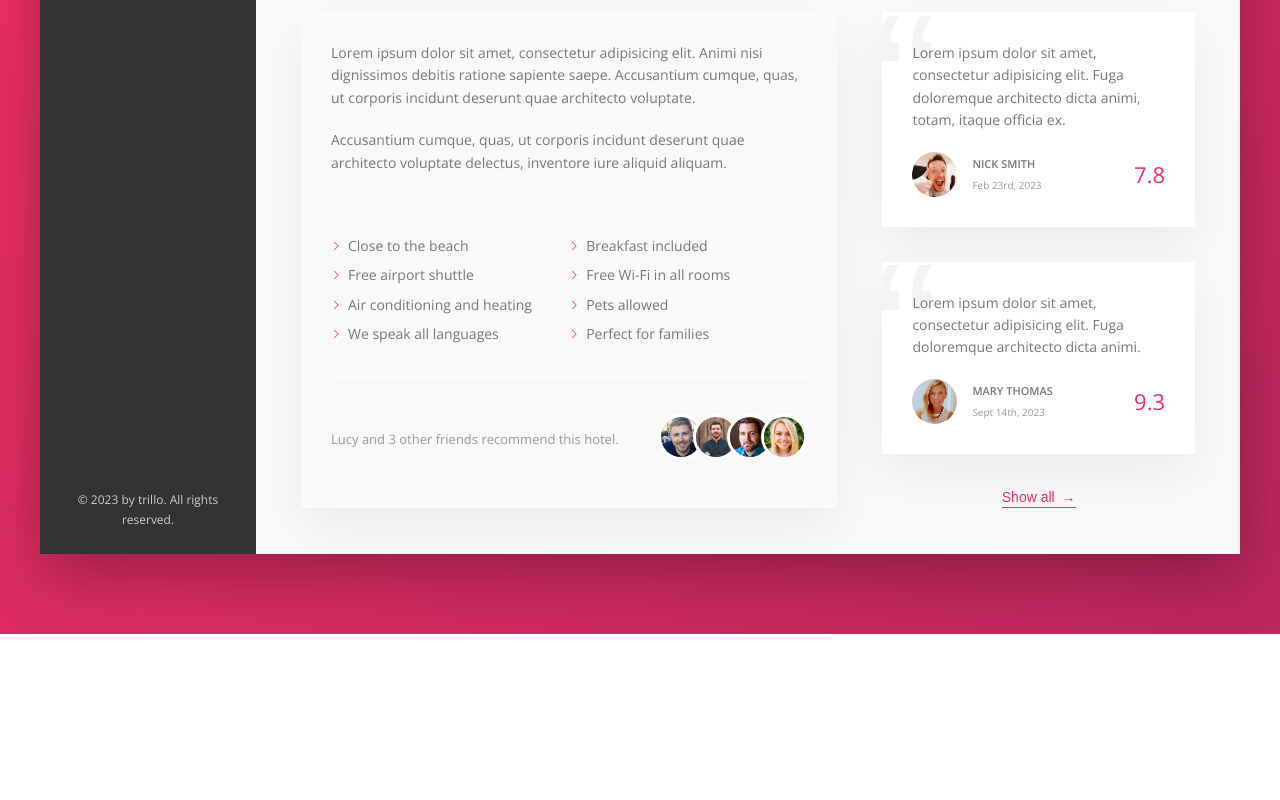
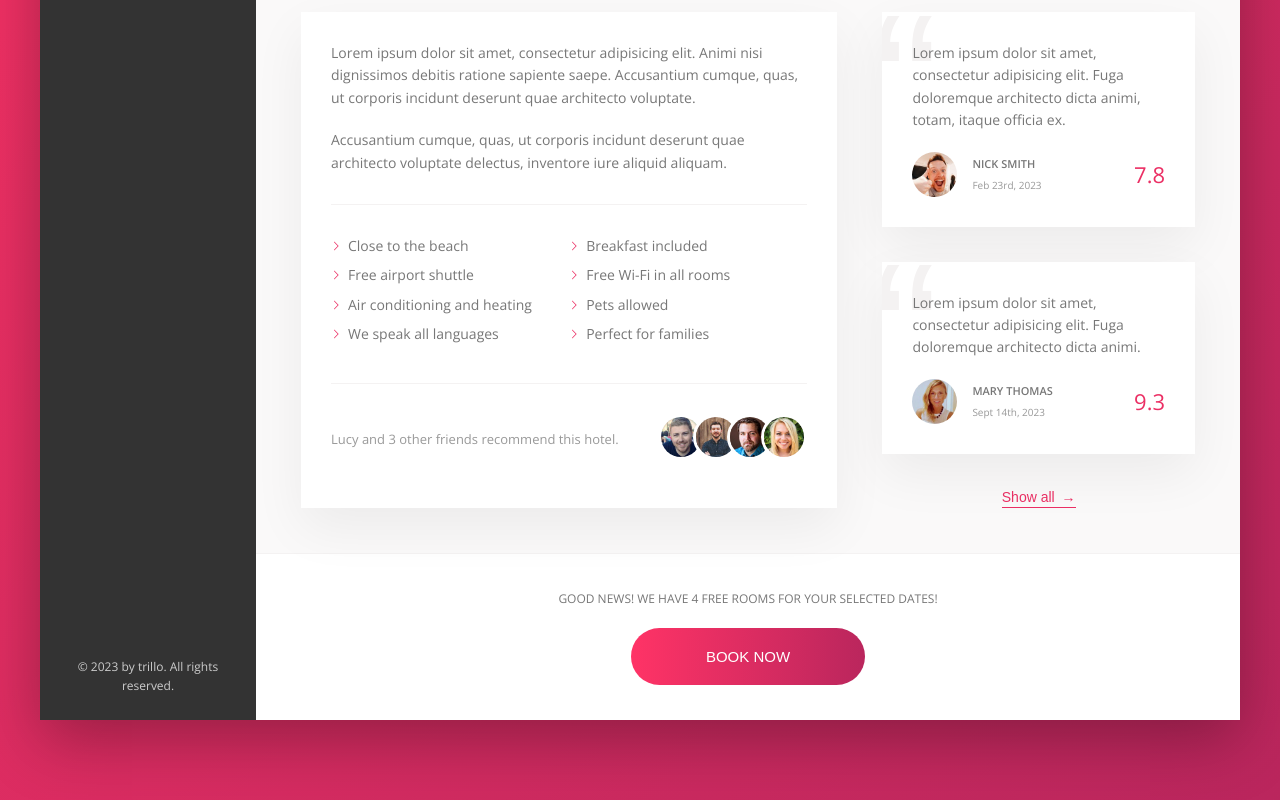
Before and after one commit to kastastin/advanced-css-jonas, a website: page Trillo/index.html in a window 1280 px wide. Shown: the part 635-1435 px from the top of the page. Before the commit the page ends 1269 px from the top, so only its background shows below. Drawn offline with nearby package versions, Linux system fonts and the light colour scheme.

Commit message:
CTA section

```diff
--- a/Trillo/index.html
+++ b/Trillo/index.html
@@ -233,6 +233,15 @@
               <button class="btn-inline">Show all <span>&rarr;</span></button>
             </div>
           </div>
+          <div class="cta">
+            <h2 class="cta__book-now">
+              Good news! We have 4 free rooms for your selected dates!
+            </h2>
+            <button class="btn">
+              <span class="btn__visible">Book now</span>
+              <span class="btn__invisible">Only 4 rooms left</span>
+            </button>
+          </div>
         </main>
       </div>
     </div>
--- a/Trillo/sass/_components.scss
+++ b/Trillo/sass/_components.scss
@@ -250,7 +250,7 @@
 
   & span {
     margin-left: 3px;
-    transition: margin-left .2s;
+    transition: margin-left 0.2s;
   }
 
   &:hover {
@@ -390,7 +390,7 @@
   }
 
   &:before {
-    content: '\201C';
+    content: "\201C";
     position: absolute;
     top: -2.75rem;
     left: -1rem;
@@ -401,3 +401,72 @@
     z-index: 1;
   }
 }
+
+.cta {
+  padding: 3.5rem 0;
+  text-align: center;
+
+  &__book-now {
+    margin-bottom: 2rem;
+    font-size: 1.2rem;
+    font-weight: 300;
+    text-transform: uppercase;
+  }
+}
+
+.btn {
+  position: relative;
+  border: none;
+  border-radius: 100px;
+  background-image: linear-gradient(
+    to right,
+    var(--color-primary-light),
+    var(--color-primary-dark)
+  );
+  color: #fff;
+  font-size: 1.5rem;
+  font-weight: 300;
+  text-transform: uppercase;
+  cursor: pointer;
+  overflow: hidden;
+
+  & > * {
+    width: 100%;
+    height: 100%;
+    display: inline-block;
+    transition: all 0.2s;
+  }
+
+  &__visible {
+    padding: 2rem 7.5rem;
+  }
+
+  &__invisible {
+    position: absolute;
+    left: 0;
+    top: -100%;
+    display: inline-block;
+    padding: 2rem 0;
+  }
+
+  &:hover {
+    background-image: linear-gradient(
+      to left,
+      var(--color-primary-light),
+      var(--color-primary-dark)
+    );
+  }
+
+  &:hover &__visible {
+    transform: translateY(100%);
+  }
+
+  &:hover &__invisible {
+    top: 0;
+  }
+
+  &:focus {
+    outline: none;
+    animation: pulsate 1s infinite;
+  }
+}
--- a/Trillo/sass/_layout.scss
+++ b/Trillo/sass/_layout.scss
@@ -46,6 +46,7 @@
   margin-right: 4.5rem;
   padding: 3rem;
   box-shadow: var(--shadow-light);
+  background-color: #fff;
 }
 
 .user-reviews {
```
Also changed, not shown: Trillo/css/style.css.
